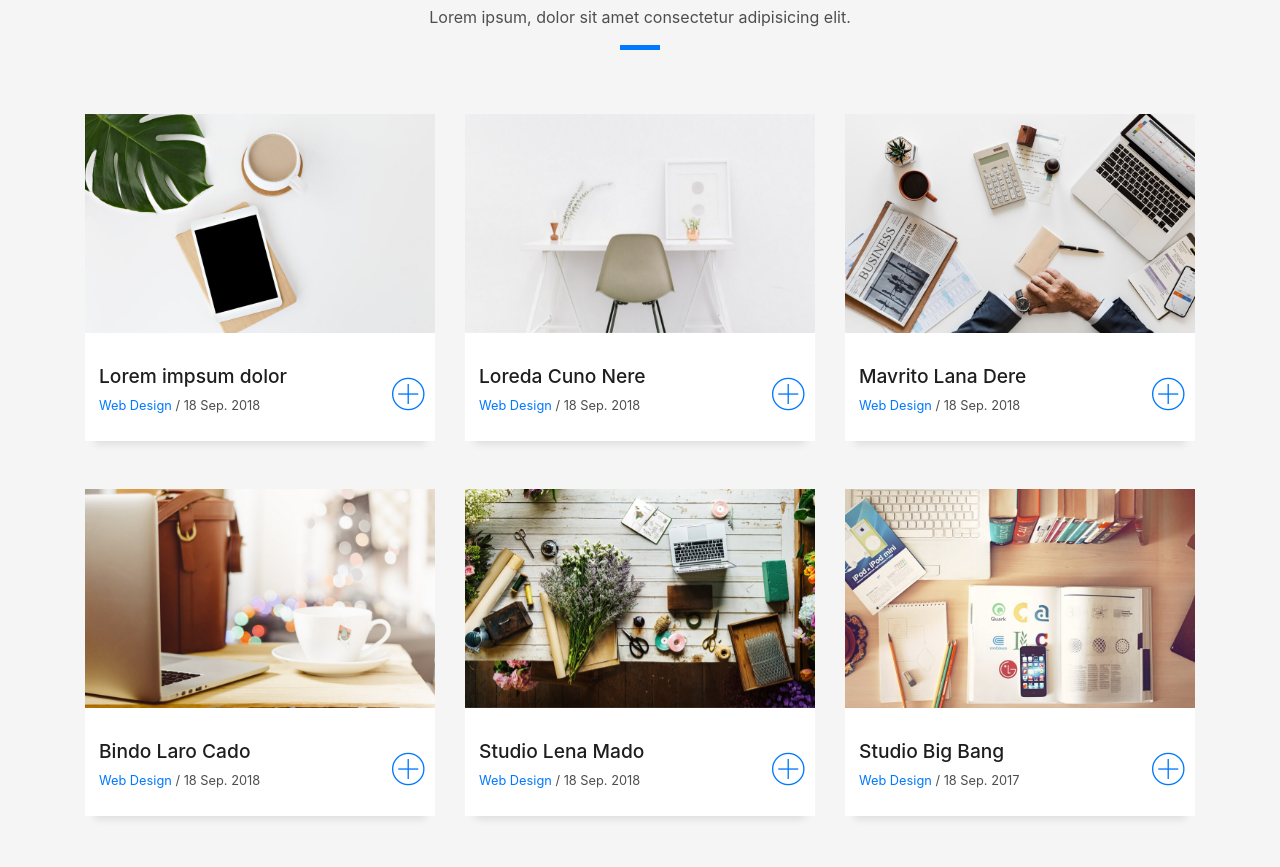
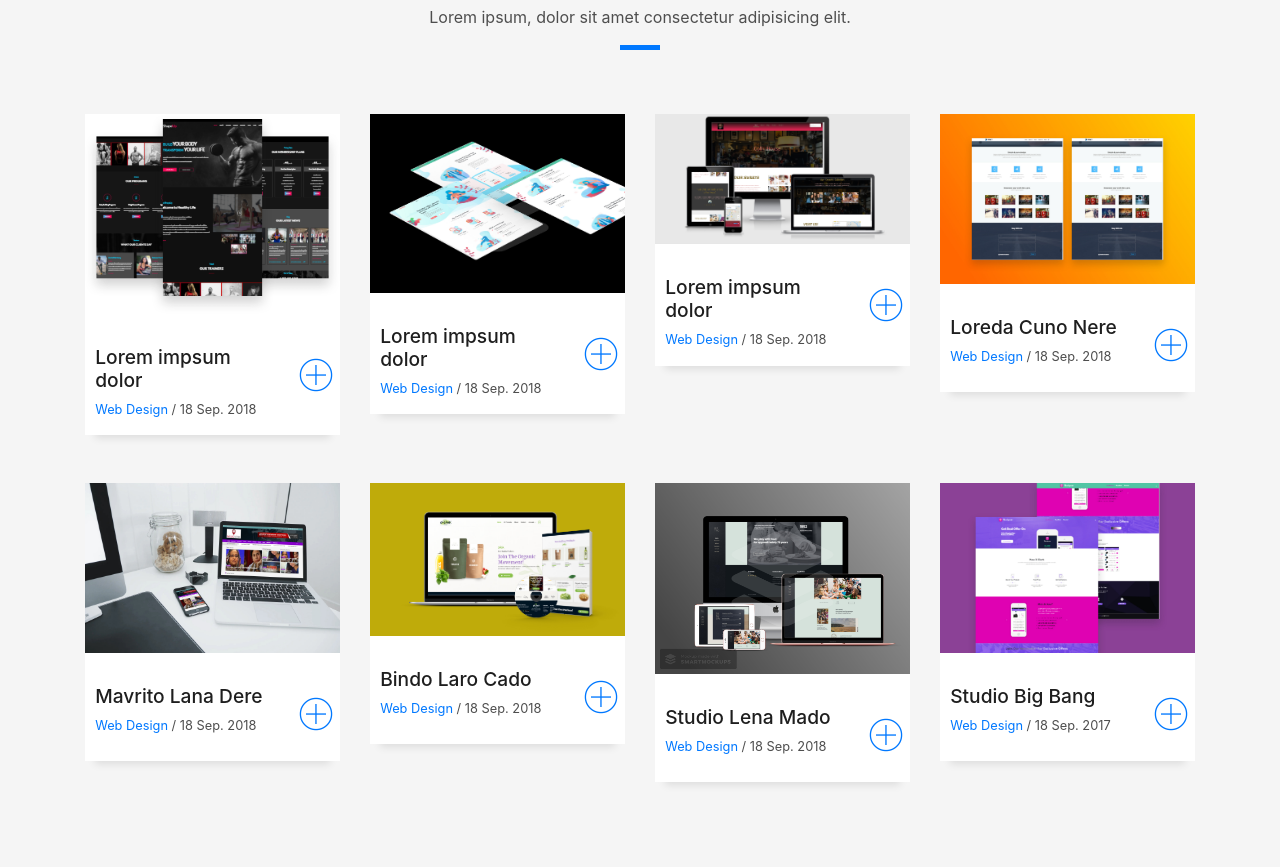
Before and after one commit to ajmaien/personal, a plain HTML site: page index.html in a window 1280 px wide. Shown: the part 3201-4068 px from the top of the page. Drawn offline with Linux system fonts and the light colour scheme; files whose address does not match are found by name.

Commit message:
Add files via upload

```diff
--- a/index.html
+++ b/index.html
@@ -348,21 +348,21 @@
         </div>
       </div>
       <div class="row">
-        <div class="col-md-4">
+        <div class="col-md-3">
           <div class="work-box">
-            <a href="images/work-1.jpg" data-lightbox="gallery-mf">
+            <a href="images/1.png" data-lightbox="gallery-mf">
               <div class="work-img">
-                <img src="images/work-1.jpg" alt="" class="img-fluid">
+                <img src="images/1.png" alt="" class="img-fluid">
               </div>
               <div class="work-content">
                 <div class="row">
-                  <div class="col-sm-8">
+                  <div class="col-sm-9">
                     <h2 class="w-title">Lorem impsum dolor</h2>
                     <div class="w-more">
                       <span class="w-ctegory">Web Design</span> / <span class="w-date">18 Sep. 2018</span>
                     </div>
                   </div>
-                  <div class="col-sm-4">
+                  <div class="col-sm-3">
                     <div class="w-like">
                       <span class="ion-ios-plus-outline"></span>
                     </div>
@@ -372,21 +372,21 @@
             </a>
           </div>
         </div>
-        <div class="col-md-4">
+        <div class="col-md-3">
           <div class="work-box">
-            <a href="images/work-2.jpg" data-lightbox="gallery-mf">
+            <a href="images/7.jpg" data-lightbox="gallery-mf">
               <div class="work-img">
-                <img src="images/work-2.jpg" alt="" class="img-fluid">
+                <img src="images/7.jpg" alt="" class="img-fluid">
               </div>
               <div class="work-content">
                 <div class="row">
-                  <div class="col-sm-8">
-                    <h2 class="w-title">Loreda Cuno Nere</h2>
+                  <div class="col-sm-9">
+                    <h2 class="w-title">Lorem impsum dolor</h2>
                     <div class="w-more">
                       <span class="w-ctegory">Web Design</span> / <span class="w-date">18 Sep. 2018</span>
                     </div>
                   </div>
-                  <div class="col-sm-4">
+                  <div class="col-sm-3">
                     <div class="w-like">
                       <span class="ion-ios-plus-outline"></span>
                     </div>
@@ -396,21 +396,21 @@
             </a>
           </div>
         </div>
-        <div class="col-md-4">
+        <div class="col-md-3">
           <div class="work-box">
-            <a href="images/work-3.jpg" data-lightbox="gallery-mf">
+            <a href="images/8.png" data-lightbox="gallery-mf">
               <div class="work-img">
-                <img src="images/work-3.jpg" alt="" class="img-fluid">
+                <img src="images/8.png" alt="" class="img-fluid">
               </div>
               <div class="work-content">
                 <div class="row">
-                  <div class="col-sm-8">
-                    <h2 class="w-title">Mavrito Lana Dere</h2>
+                  <div class="col-sm-9">
+                    <h2 class="w-title">Lorem impsum dolor</h2>
                     <div class="w-more">
                       <span class="w-ctegory">Web Design</span> / <span class="w-date">18 Sep. 2018</span>
                     </div>
                   </div>
-                  <div class="col-sm-4">
+                  <div class="col-sm-3">
                     <div class="w-like">
                       <span class="ion-ios-plus-outline"></span>
                     </div>
@@ -420,21 +420,21 @@
             </a>
           </div>
         </div>
-        <div class="col-md-4">
+        <div class="col-md-3">
           <div class="work-box">
-            <a href="images/work-4.jpg" data-lightbox="gallery-mf">
+            <a href="images/2.jpg" data-lightbox="gallery-mf">
               <div class="work-img">
-                <img src="images/work-4.jpg" alt="" class="img-fluid">
+                <img src="images/2.jpg" alt="" class="img-fluid">
               </div>
               <div class="work-content">
                 <div class="row">
-                  <div class="col-sm-8">
-                    <h2 class="w-title">Bindo Laro Cado</h2>
+                  <div class="col-sm-9">
+                    <h2 class="w-title">Loreda Cuno Nere</h2>
                     <div class="w-more">
                       <span class="w-ctegory">Web Design</span> / <span class="w-date">18 Sep. 2018</span>
                     </div>
                   </div>
-                  <div class="col-sm-4">
+                  <div class="col-sm-3">
                     <div class="w-like">
                       <span class="ion-ios-plus-outline"></span>
                     </div>
@@ -444,21 +444,21 @@
             </a>
           </div>
         </div>
-        <div class="col-md-4">
+        <div class="col-md-3">
           <div class="work-box">
-            <a href="images/work-5.jpg" data-lightbox="gallery-mf">
+            <a href="images/3.jpg" data-lightbox="gallery-mf">
               <div class="work-img">
-                <img src="images/work-5.jpg" alt="" class="img-fluid">
+                <img src="images/3.jpg" alt="" class="img-fluid">
               </div>
               <div class="work-content">
                 <div class="row">
-                  <div class="col-sm-8">
-                    <h2 class="w-title">Studio Lena Mado</h2>
+                  <div class="col-sm-9">
+                    <h2 class="w-title">Mavrito Lana Dere</h2>
                     <div class="w-more">
                       <span class="w-ctegory">Web Design</span> / <span class="w-date">18 Sep. 2018</span>
                     </div>
                   </div>
-                  <div class="col-sm-4">
+                  <div class="col-sm-3">
                     <div class="w-like">
                       <span class="ion-ios-plus-outline"></span>
                     </div>
@@ -468,21 +468,69 @@
             </a>
           </div>
         </div>
-        <div class="col-md-4">
+        <div class="col-md-3">
           <div class="work-box">
-            <a href="images/work-6.jpg" data-lightbox="gallery-mf">
+            <a href="images/4.jpg" data-lightbox="gallery-mf">
               <div class="work-img">
-                <img src="images/work-6.jpg" alt="" class="img-fluid">
+                <img src="images/4.jpg" alt="" class="img-fluid">
               </div>
               <div class="work-content">
                 <div class="row">
-                  <div class="col-sm-8">
+                  <div class="col-sm-9">
+                    <h2 class="w-title">Bindo Laro Cado</h2>
+                    <div class="w-more">
+                      <span class="w-ctegory">Web Design</span> / <span class="w-date">18 Sep. 2018</span>
+                    </div>
+                  </div>
+                  <div class="col-sm-3">
+                    <div class="w-like">
+                      <span class="ion-ios-plus-outline"></span>
+                    </div>
+                  </div>
+                </div>
+              </div>
+            </a>
+          </div>
+        </div>
+        <div class="col-md-3">
+          <div class="work-box">
+            <a href="images/5.jpg" data-lightbox="gallery-mf">
+              <div class="work-img">
+                <img src="images/5.jpg" alt="" class="img-fluid">
+              </div>
+              <div class="work-content">
+                <div class="row">
+                  <div class="col-sm-9">
+                    <h2 class="w-title">Studio Lena Mado</h2>
+                    <div class="w-more">
+                      <span class="w-ctegory">Web Design</span> / <span class="w-date">18 Sep. 2018</span>
+                    </div>
+                  </div>
+                  <div class="col-sm-3">
+                    <div class="w-like">
+                      <span class="ion-ios-plus-outline"></span>
+                    </div>
+                  </div>
+                </div>
+              </div>
+            </a>
+          </div>
+        </div>
+        <div class="col-md-3">
+          <div class="work-box">
+            <a href="images/6.jpg" data-lightbox="gallery-mf">
+              <div class="work-img">
+                <img src="images/6.jpg" alt="" class="img-fluid">
+              </div>
+              <div class="work-content">
+                <div class="row">
+                  <div class="col-sm-9">
                     <h2 class="w-title">Studio Big Bang</h2>
                     <div class="w-more">
                       <span class="w-ctegory">Web Design</span> / <span class="w-date">18 Sep. 2017</span>
                     </div>
                   </div>
-                  <div class="col-sm-4">
+                  <div class="col-sm-3">
                     <div class="w-like">
                       <span class="ion-ios-plus-outline"></span>
                     </div>
```
Also changed, not shown: images/1.png (added), images/2.jpg (added), images/3.jpg (added), images/4.jpg (added), images/5.jpg (added), images/6.jpg (added), images/7.jpg (added), images/8.PNG (added), images/smartmockups_kcdrkpzj.jpg (added), 1 other file.
